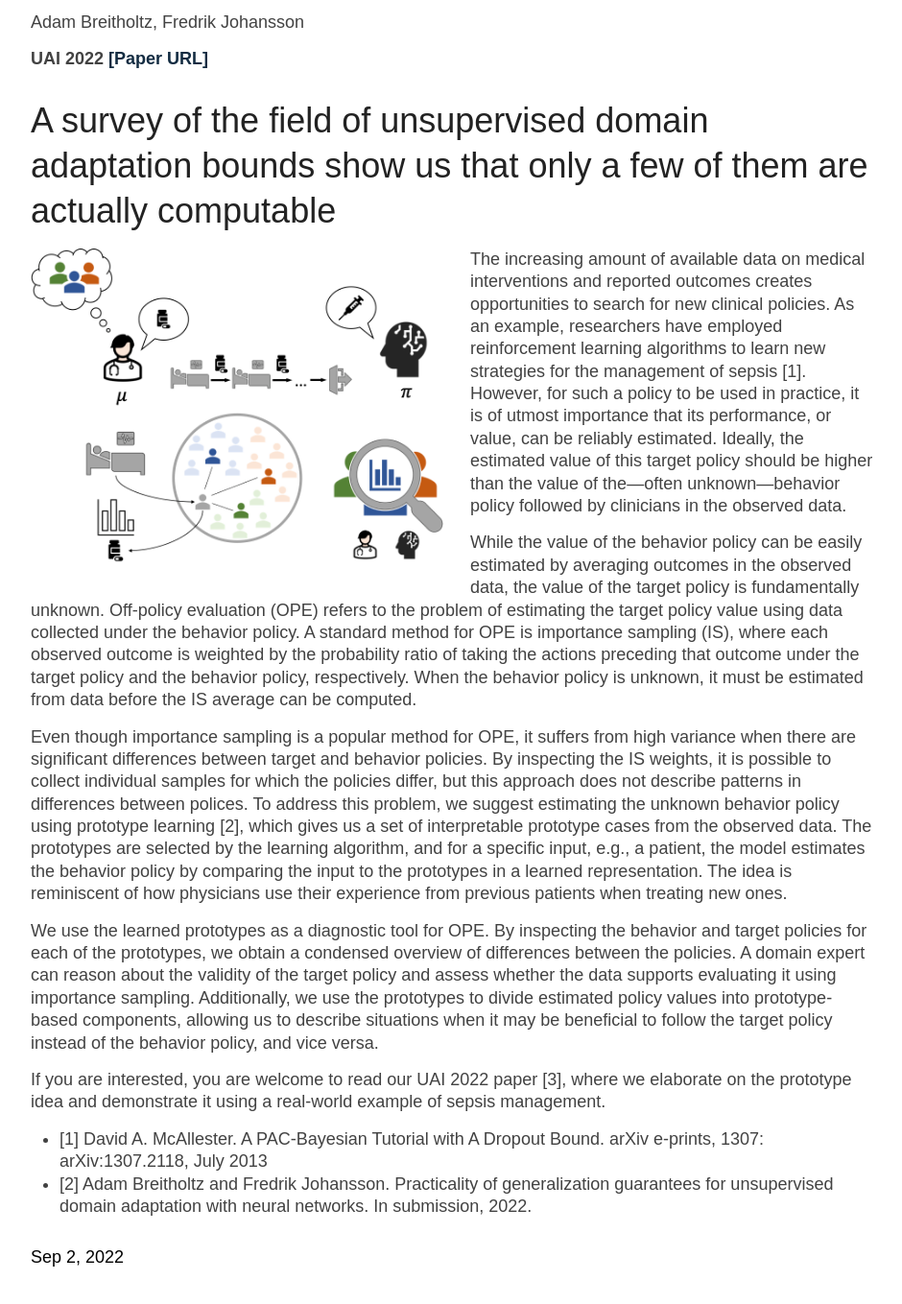
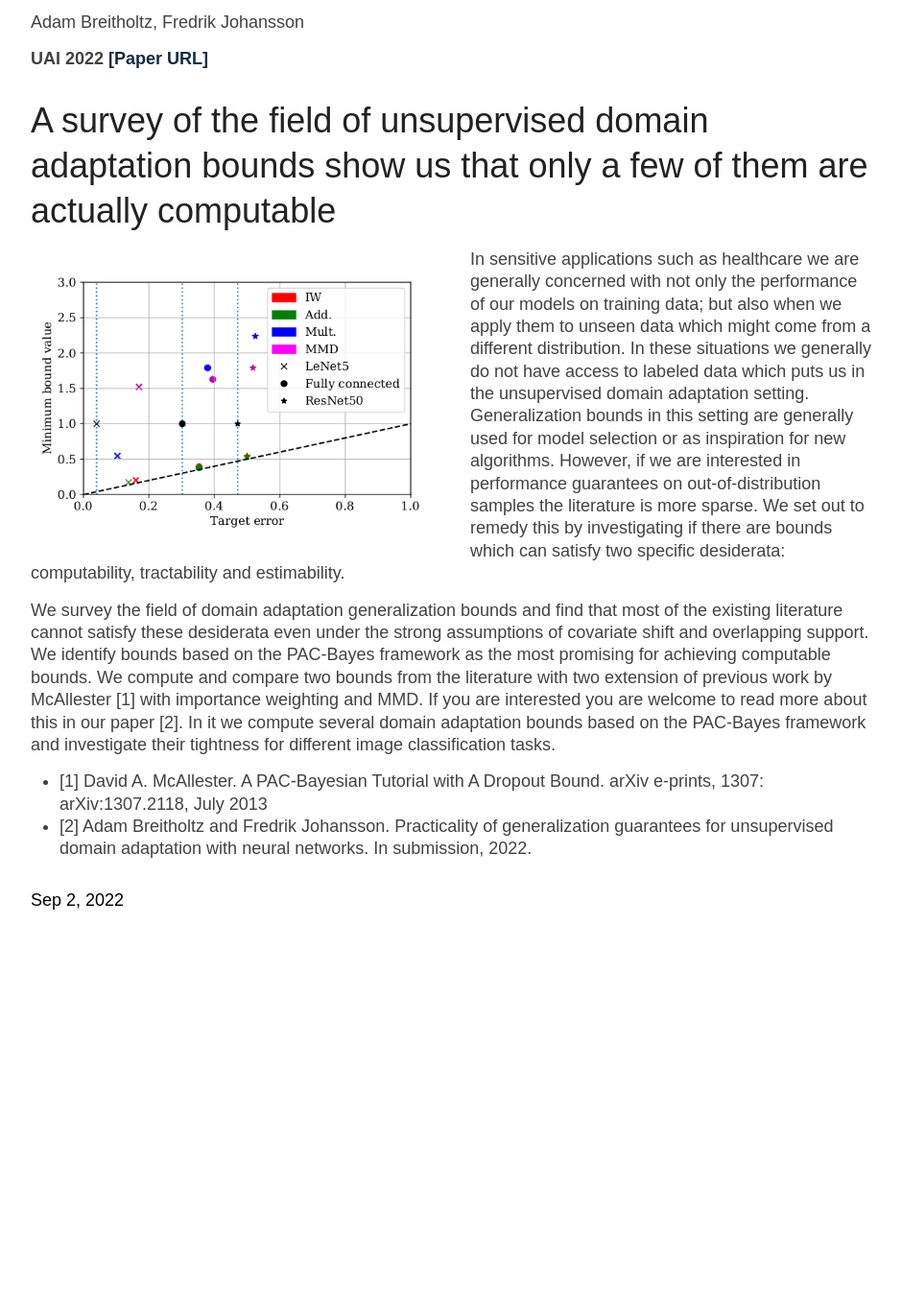
Before and after one commit to Healthy-AI/healthy-ai.github.io, a Jekyll site: the page built from _posts/2022-09-02-practicalDA.markdown, in a window 1280 px wide and 1400 px high, scrolled down 288 px. Shown: the top 1359 px of the window at 96% size, without its empty margins (168-1108 px from the left). Built offline with Jekyll 4.4.1, drawn with Linux system fonts in a browser that asks for light colours; after the commit the page ends 1328 px from its top, so only the background shows below that.

Commit message:
Update 2022-09-02-practicalDA.markdown

```diff
--- a/_posts/2022-09-02-practicalDA.markdown
+++ b/_posts/2022-09-02-practicalDA.markdown
@@ -13,17 +13,13 @@
 
 ## A survey of the field of unsupervised domain adaptation bounds show us that only a few of them are actually computable
 
-![Policy evaluation with prototypes](/assets/posts/cbope.png){:class="post-general-image"}
+![Minimum bound values achieved](/assets/posts/boundimg.png){:class="post-general-image"}
 
-The increasing amount of available data on medical interventions and reported outcomes creates opportunities to search for new clinical policies. As an example, researchers have employed reinforcement learning algorithms to learn new strategies for the management of sepsis [1]. However, for such a policy to be used in practice, it is of utmost importance that its performance, or value, can be reliably estimated. Ideally, the estimated value of this target policy should be higher than the value of the—often unknown—behavior policy followed by clinicians in the observed data.
+In sensitive applications such as healthcare we are generally concerned with not only the performance of our models on training data; but also when we apply them to unseen data which might come from a different distribution. In these situations we generally do not have access to labeled data which puts us in the unsupervised domain adaptation setting. Generalization bounds in this setting are generally used for model selection or as inspiration for new algorithms. However, if we are interested in performance guarantees on out-of-distribution samples the literature is more sparse. We set out to remedy this by investigating if there are bounds which can satisfy two specific desiderata: computability, tractability and estimability.
 
-While the value of the behavior policy can be easily estimated by averaging outcomes in the observed data, the value of the target policy is fundamentally unknown. Off-policy evaluation (OPE) refers to the problem of estimating the target policy value using data collected under the behavior policy. A standard method for OPE is importance sampling (IS), where each observed outcome is weighted by the probability ratio of taking the actions preceding that outcome under the target policy and the behavior policy, respectively. When the behavior policy is unknown, it must be estimated from data before the IS average can be computed.
+We survey the field of domain adaptation generalization bounds and find that most of the existing literature cannot satisfy these desiderata even under the strong assumptions of covariate shift and overlapping support. We identify bounds based on the PAC-Bayes framework as the most promising for achieving computable bounds. We compute and compare two bounds from the literature with two extension of previous work by McAllester [1] with importance weighting and MMD.
+If you are interested you are welcome to read more about this in our paper [2]. In it we compute several domain adaptation bounds based on the PAC-Bayes framework and investigate their tightness for different image classification tasks.
 
-Even though importance sampling is a popular method for OPE, it suffers from high variance when there are significant differences between target and behavior policies. By inspecting the IS weights, it is possible to collect individual samples for which the policies differ, but this approach does not describe patterns in differences between polices. To address this problem, we suggest estimating the unknown behavior policy using prototype learning [2], which gives us a set of interpretable prototype cases from the observed data. The prototypes are selected by the learning algorithm, and for a specific input, e.g., a patient, the model estimates the behavior policy by comparing the input to the prototypes in a learned representation. The idea is reminiscent of how physicians use their experience from previous patients when treating new ones.
-
-We use the learned prototypes as a diagnostic tool for OPE. By inspecting the behavior and target policies for each of the prototypes, we obtain a condensed overview of differences between the policies. A domain expert can reason about the validity of the target policy and assess whether the data supports evaluating it using importance sampling. Additionally, we use the prototypes to divide estimated policy values into prototype-based components, allowing us to describe situations when it may be beneficial to follow the target policy instead of the behavior policy, and vice versa.
-
-If you are interested, you are welcome to read our UAI 2022 paper [3], where we elaborate on the prototype idea and demonstrate it using a real-world example of sepsis management.
 
 * [1] David A. McAllester. A PAC-Bayesian Tutorial with A Dropout Bound. arXiv e-prints, 1307:
 arXiv:1307.2118, July 2013
```
